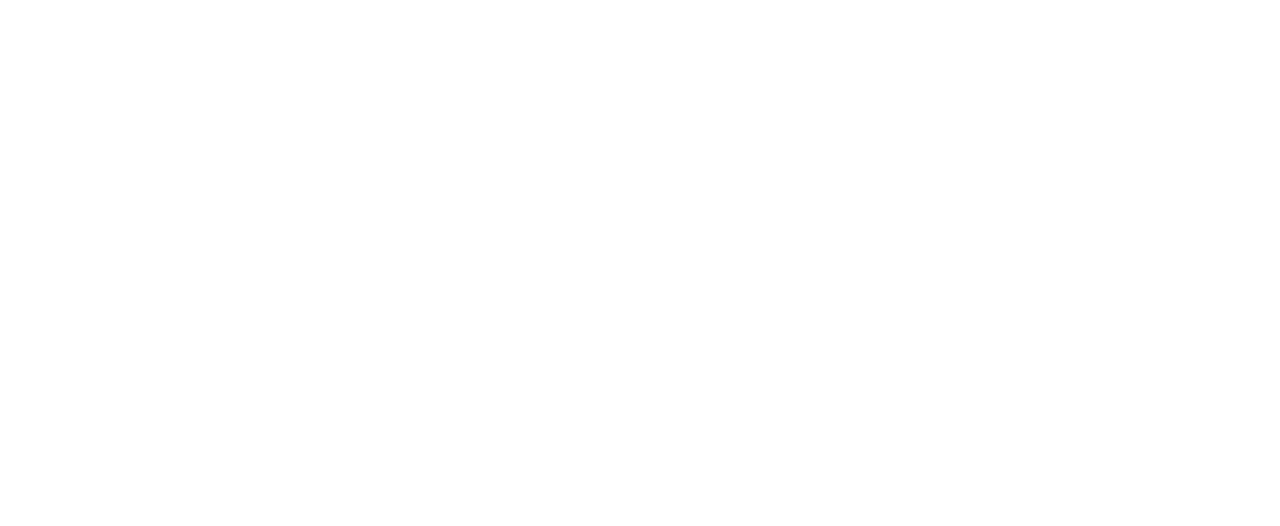
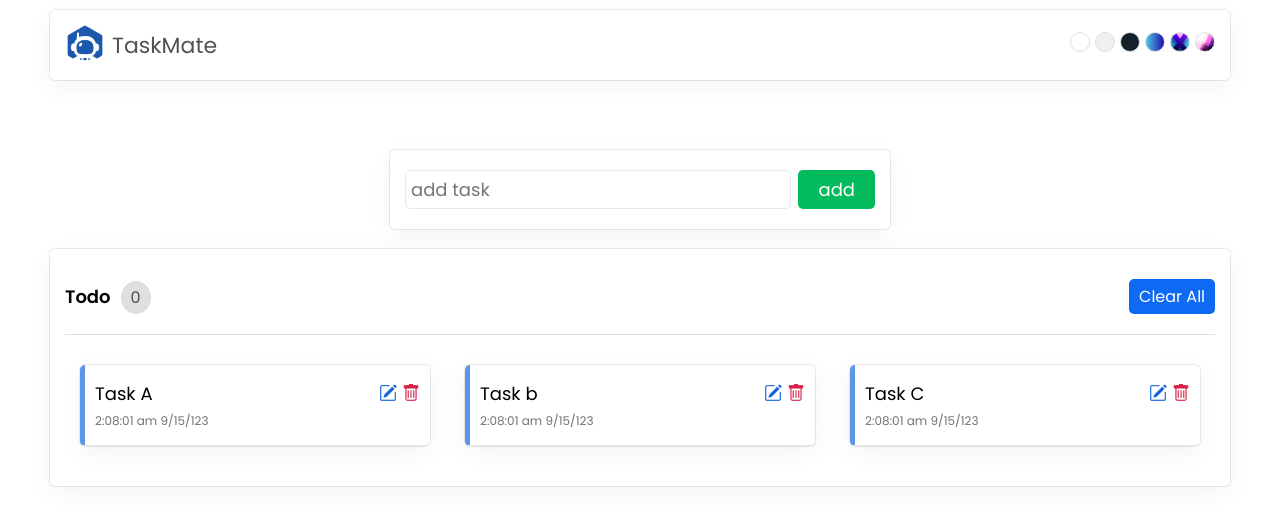
Before and after one commit to omkeshborse/organizeme-app, a React (Create React App) app: page / in a window 1280 px wide. Shown: the top 526 px of the page. Built offline with nearby package versions, Linux system fonts and the light colour scheme.

Commit message:
Basic structure is completed

```diff
--- a/src/App.css
+++ b/src/App.css
@@ -1,38 +1,196 @@
-.App {
-  text-align: center;
+.App{
+  min-height: 100vh;
+  max-width: 1200px;
+  margin: auto;
+  padding: 10px 10px;
 }
 
-.App-logo {
-  height: 40vmin;
-  pointer-events: none;
+header{
+  min-height: 70px;
+  display: flex;
+  align-items: center;
+  justify-content: space-between;
+  padding: 15px;
+  margin-bottom: 70px;
+  background-color: #FFFFFF;
+  border-radius: 5px;
+  box-shadow: var(--box-shadow);
 }
 
-@media (prefers-reduced-motion: no-preference) {
-  .App-logo {
-    animation: App-logo-spin infinite 20s linear;
+header .logo{
+  display: flex;
+  align-items: center;
+}
+
+header .logo img{
+  max-width: 40px;
+  cursor: pointer;
+}
+
+header .logo span{
+  font-size: 22px;
+  margin-left: 7px;
+  cursor: pointer;
+  color: #525252;
+}
+
+header .themeSelector span{
+  height: 20px;
+  width: 20px;
+  border-radius: 50%;
+  display: inline-block;
+  margin-left: 5px;
+  cursor: pointer;
+  border: 1px solid #dfdfdf;
+}
+
+header .themeSelector .activeTheme{
+  height: 30px;
+  width: 30px;
+}
+
+.addTask {
+  padding: 20px 15px;
+  border-radius: 5px;
+  background-color: #FFFFFF;
+  max-width: 500px;
+  margin: 20px auto;
+  box-shadow: var(--box-shadow);
+}
+
+.addTask form{
+  display: flex;
+  gap: 7px;
+}
+
+.addTask form input{
+  flex-grow: 1;
+  padding: 5px 5px;
+  border: 1px solid #eaeaea;
+  border-radius: 5px;
+  font-size: 18px;
+}
+
+.addTask form input:focus{
+  outline: 0.5px solid #eaeaea;
+}
+
+.addTask form button{
+  background-color: #03ba5c;
+  color: #FFFFFF;
+  border: none;
+  padding: 5px 20px;
+  border-radius: 5px;
+  cursor: pointer;
+  font-size: 18px;
+}
+
+.addTask form button:hover{
+  background-color: #03b056;
+}
+
+.showTask{
+  padding: 20px 15px;
+  border-radius: 5px;
+  background-color: #FFFFFF;
+  margin: 20px auto;
+  box-shadow: var(--box-shadow);
+}
+
+.showTask div.head{
+  padding: 10px 0px 20px 0px;
+  border-bottom: 1px solid #dfdfdf;
+  display: flex;
+  align-items: center;
+}
+
+.showTask div.head div{
+  flex-grow: 1;
+}
+
+.showTask .title{
+  font-size: 18px;
+  font-weight: 600;
+  user-select: none;
+}
+
+.showTask .count{
+  background-color: #dfdfdf;
+  color: #525252;
+  padding: 5px 10px;
+  border-radius: 50%;
+  margin-left: 10px;
+  user-select: none;
+}
+
+.showTask .clearAll{
+  background-color: #0f6af3;
+  color: #FFFFFF;
+  padding: 5px 10px;
+  border-radius: 5px;
+  cursor: pointer;
+  border: 0px;
+  font-size: 16px;
+}
+
+.showTask .clearAll:hover{
+  background-color: #1061db;
+}
+
+.showTask ul{
+  margin: 30px 5px 20px 5px;
+  display: flex;
+  flex-direction: row;
+  justify-content: space-around;
+  flex-wrap: wrap;
+  gap: 15px;
+}
+
+.showTask li{
+  padding: 15px 10px;
+  border-bottom: 1px solid #e5e5e5;
+  display: flex;
+  gap: 5px;
+  width: 350px;
+  box-shadow: var(--box-shadow);
+  border-radius: 5px;
+  border-left: 5px solid #1365dfaf;
+}
+
+.showTask li:hover{
+  background-color: #f8f8f8;
+}
+
+.showTask li p{
+  flex-grow: 1;
+  display: flex;
+  flex-direction: column;
+}
+
+.showTask li .name{
+  font-size: 18px;
+  padding-bottom: 5px;
+}
+
+.showTask li .time{
+  font-size: 12px;
+  color: #737373;
+}
+
+.showTask i.bi-pencil-square{
+  font-size: 18px;
+  color: #1363DF;
+  cursor: pointer;
+}
+
+.showTask i.bi-trash{
+  font-size: 18px;
+  color: #D82148;
+  cursor: pointer;
+}
+
+@media only screen and (max-width: 800px) {
+  .showTask li{
+    width: 100%;
   }
 }
-
-.App-header {
-  background-color: #282c34;
-  min-height: 100vh;
-  display: flex;
-  flex-direction: column;
-  align-items: center;
-  justify-content: center;
-  font-size: calc(10px + 2vmin);
-  color: white;
-}
-
-.App-link {
-  color: #61dafb;
-}
-
-@keyframes App-logo-spin {
-  from {
-    transform: rotate(0deg);
-  }
-  to {
-    transform: rotate(360deg);
-  }
-}
--- a/src/App.js
+++ b/src/App.js
@@ -1,10 +1,15 @@
 
 import './App.css';
+import { AddTask } from './components/AddTask';
+import { Header } from './components/Header';
+import { ShowTask } from './components/ShowTask';
 
 function App() {
   return (
     <div className="App">
-
+     <Header/>
+     <AddTask/>
+     <ShowTask/>
     </div>
   );
 }
--- /dev/null
+++ b/src/components/AddTask.js
@@ -0,0 +1,12 @@
+import React from "react";
+
+export const AddTask = () => {
+  return (
+    <section className="addTask">
+      <form>
+        <input type="text" name="task" autoComplete="off" maxLength="25" placeholder="add task"/>
+        <button type="submit">add</button>
+      </form>
+    </section>
+  );
+};
--- /dev/null
+++ b/src/components/Header.js
@@ -0,0 +1,20 @@
+import React from 'react'
+import Logo from "../assets/logo.png"
+export const Header = () => {
+  return (
+    <header>
+      <div className="logo">
+        <img src={Logo} alt="TaskMate" />
+        <span>TaskMate</span>
+      </div>
+      <div className="themeSelector">
+            <span className="light"></span>
+            <span className="medium"></span>
+            <span className="dark"></span>
+            <span className="gOne"></span>
+            <span className="gTwo"></span>
+            <span className="gThree"></span>
+      </div>
+    </header>
+  );
+}
--- /dev/null
+++ b/src/components/ShowTask.js
@@ -0,0 +1,52 @@
+import React from "react";
+
+export const ShowTask = () => {
+  const tasks = [
+    {
+      id: 1000,
+      name: "Task A",
+      time: "2:08:01 am 9/15/123",
+    },
+    {
+      id: 1002,
+      name: "Task b",
+      time: "2:08:01 am 9/15/123",
+    },
+    {
+      id: 1003 ,
+      name: "Task C",
+      time: "2:08:01 am 9/15/123",
+    },
+  ];
+  return (
+    <section className="showTask">
+      <div className="head">
+        <div>
+          <span className="title">Todo</span>
+          <span className="count">0</span>
+        </div>
+        <button className="clearAll">Clear All</button>
+      </div>
+      <ul>
+
+        {
+            tasks.map((task ,index)=>{
+                return (
+
+                    <li key={task.id}>
+                      <p>
+                        <span className="name">{task.name}</span>
+                        <span className="time">{task.time }</span>
+                      </p>
+                      <i className="bi bi-pencil-square"></i>
+                      <i className="bi bi-trash"></i>
+                    </li>
+
+                );
+            })
+        }
+
+      </ul>
+    </section>
+  );
+};
--- a/src/index.css
+++ b/src/index.css
@@ -1,13 +1,46 @@
-body {
-  margin: 0;
-  font-family: -apple-system, BlinkMacSystemFont, 'Segoe UI', 'Roboto', 'Oxygen',
-    'Ubuntu', 'Cantarell', 'Fira Sans', 'Droid Sans', 'Helvetica Neue',
-    sans-serif;
-  -webkit-font-smoothing: antialiased;
-  -moz-osx-font-smoothing: grayscale;
+@import url('https://fonts.googleapis.com/css2?family=Poppins:ital,wght@0,100;0,200;0,300;0,400;0,500;0,600;0,700;0,800;0,900;1,100;1,200;1,300;1,400;1,500;1,600;1,700;1,800;1,900&family=Roboto&display=swap');
+@import url("https://cdn.jsdelivr.net/npm/bootstrap-icons@1.8.3/font/bootstrap-icons.css");
+
+:root{
+  --box-shadow: rgba(0, 0, 0, 0.05) 0px 6px 24px 0px, rgba(0, 0, 0, 0.08) 0px 0px 0px 1px;
 }
 
-code {
-  font-family: source-code-pro, Menlo, Monaco, Consolas, 'Courier New',
-    monospace;
+* {
+  margin: 0;
+  padding: 0;
+  box-sizing: border-box;
+  font-family: 'Poppins', sans-serif;
+  text-decoration: none;
+  list-style: none;
 }
+
+/* themes */
+.light{
+  background-color: #FFFFFF;
+  transition: all 500ms;
+}
+
+.medium{
+  background-color: #EFEFEF;
+  transition: all 500ms;
+}
+
+.dark{
+  background-color: #15202B;
+  transition: all 500ms;
+}
+
+.gOne{
+  background: linear-gradient(90deg, hsla(191, 75%, 60%, 1) 0%, hsla(248, 87%, 36%, 1) 100%);
+  transition: all 500ms;
+}
+.gTwo{
+  background: linear-gradient(235deg, #FFFFFF 0%, #000F25 100%), linear-gradient(180deg, #6100FF 0%, #000000 100%), linear-gradient(235deg, #FFA3AC 0%, #FFA3AC 40%, #00043C calc(40% + 1px), #00043C 60%, #005D6C calc(60% + 1px), #005D6C 70%, #00C9B1 calc(70% + 1px), #00C9B1 100%), linear-gradient(125deg, #FFA3AC 0%, #FFA3AC 40%, #00043C calc(40% + 1px), #00043C 60%, #005D6C calc(60% + 1px), #005D6C 70%, #00C9B1 calc(70% + 1px), #00C9B1 100%);
+  background-blend-mode: soft-light, screen, darken, normal;
+}
+
+.gThree{
+  background: linear-gradient(125deg, #FFFFFF 0%, #000000 100%), linear-gradient(200deg, #FFD9E8 0%, #FFD9E8 50%, #DE95BA calc(50% + 1px), #DE95BA 60%, #7F4A88 calc(60% + 1px), #7F4A88 75%, #4A266A calc(75% + 1px), #4A266A 100%), linear-gradient(113deg, #FFD9E8 0%, #FFD9E8 40%, #DE95BA calc(40% + 1px), #DE95BA 50%, #7F4A88 calc(50% + 1px), #7F4A88 70%, #4A266A calc(70% + 1px), #4A266A 100%);
+  background-blend-mode: overlay, overlay, normal;
+}
+/* themes */
```
Also changed, not shown: src/assets/logo.png (added).
